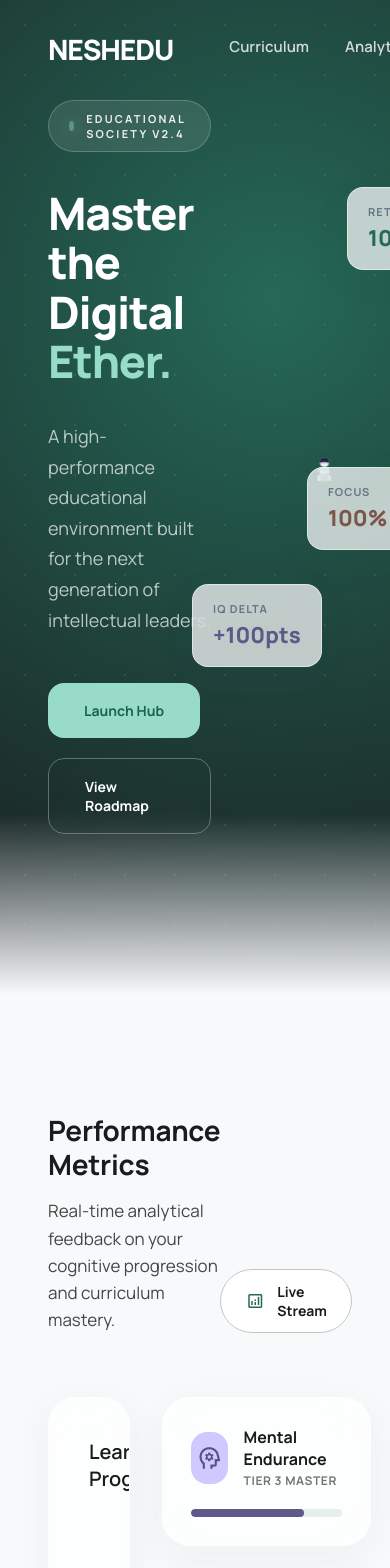
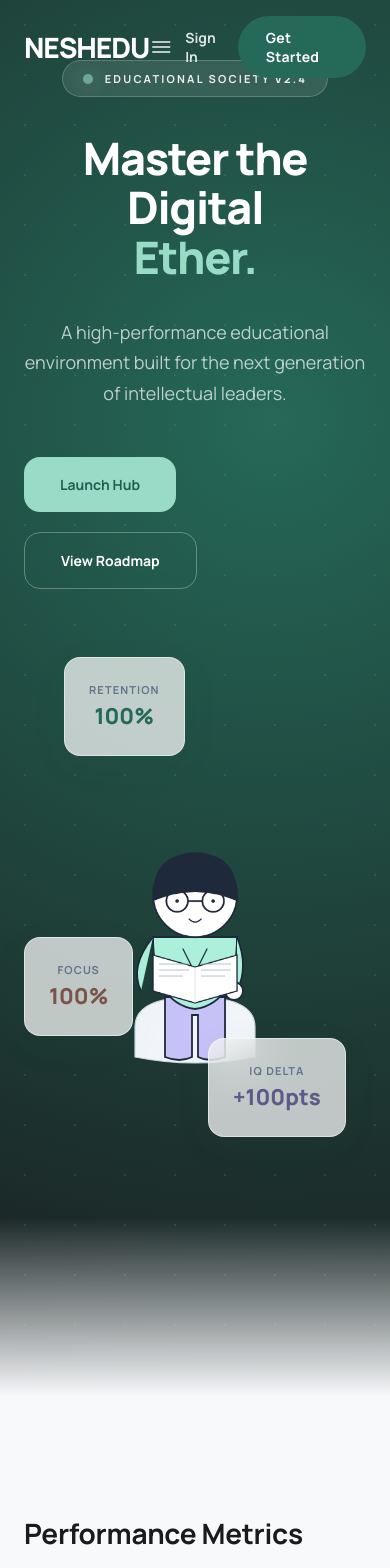
Before and after one commit to hasansyedamaan/nesh-edu, a React (Vite) app in the folder client/: page / in a window 390 px wide. Shown: the top 1568 px of the page. Built offline with nearby package versions, Linux system fonts and the light colour scheme.

Commit message:
Added responsiveness and back button.

```diff
--- a/client/src/components/CTASection.jsx
+++ b/client/src/components/CTASection.jsx
@@ -13,8 +13,8 @@ const CTASection = () => {
 
   return (
     <section ref={ref} style={{ maxWidth:1400, margin:'0 auto', padding:'80px 48px 120px' }}>
-      <div className="glass-card reveal-element" style={{ borderRadius:56, overflow:'hidden',
-        display:'grid', gridTemplateColumns:'1fr 1fr', boxShadow:'0 30px 80px rgba(28,98,81,0.10)' }}>
+      <div className="cta-grid reveal-element" style={{ borderRadius:32, overflow:'hidden',
+        boxShadow:'0 30px 80px rgba(28,98,81,0.10)' }}>
         <div style={{ padding:'80px 80px', display:'flex', flexDirection:'column', gap:36 }}>
           <h2 style={{ fontSize:'clamp(2.5rem,4vw,3.5rem)', fontWeight:800, letterSpacing:'-0.03em', lineHeight:1.1 }}>
             Ready to <br /><span style={{ color:'var(--primary)', fontStyle:'italic' }}>evolve?</span>
--- a/client/src/components/CurriculumGrid.jsx
+++ b/client/src/components/CurriculumGrid.jsx
@@ -47,7 +47,7 @@ const CurriculumGrid = () => {
           <h2 style={{ fontSize:'clamp(2rem,4vw,3rem)', fontWeight:800, letterSpacing:'-0.02em' }}>Curriculum Architecture</h2>
         </div>
 
-        <div style={{ display:'grid', gridTemplateColumns:'repeat(4,1fr)', gap:32 }}>
+        <div className="curriculum-grid">
           {modules.map(({ icon, title, desc, category }, i) => (
             <div key={title} className="glass-card tilt-card reveal-element"
               style={{ padding:40, borderRadius:40, cursor:'pointer', transition:'all 0.4s var(--reveal-ease)',
--- a/client/src/components/HeroSection.jsx
+++ b/client/src/components/HeroSection.jsx
@@ -43,8 +43,7 @@ const HeroSection = () => {
         position:'absolute', inset:0, opacity:0.12, pointerEvents:'none',
         backgroundImage:'radial-gradient(#98DBC6 1px, transparent 1px)', backgroundSize:'50px 50px' }} />
 
-      <div style={{ maxWidth:1400, width:'100%', display:'grid', gridTemplateColumns:'1fr 1fr',
-        alignItems:'center', gap:96, position:'relative', zIndex:10, paddingTop:100 }}>
+      <div className="hero-grid">
 
         <div className="reveal-element active" style={{ transitionDelay:'0.2s', display:'flex', flexDirection:'column', gap:36 }}>
           <div style={{ display:'inline-flex', alignItems:'center', gap:12, padding:'10px 20px',
--- a/client/src/components/MetricsSection.jsx
+++ b/client/src/components/MetricsSection.jsx
@@ -39,7 +39,7 @@ const MetricsSection = () => {
 
   return (
     <section ref={sectionRef} className="section-separator" style={{ maxWidth:1400, margin:'0 auto', padding:'120px 48px' }}>
-      <div style={{ display:'flex', justifyContent:'space-between', alignItems:'flex-end', marginBottom:64 }}>
+      <div className="metrics-header">
         <div className="reveal-element">
           <h2 className="text-headline-lg" style={{ marginBottom:16 }}>Performance Metrics</h2>
           <p style={{ color:'var(--on-surface-variant)', fontSize:17, maxWidth:480, lineHeight:1.6 }}>
@@ -56,7 +56,7 @@ const MetricsSection = () => {
         </div>
       </div>
 
-      <div style={{ display:'grid', gridTemplateColumns:'2fr 1fr', gap:32 }}>
+      <div className="metrics-grid">
         {/* Chart Card */}
         <div className="glass-card tilt-card reveal-element" style={{ borderRadius:28, padding:40, position:'relative', overflow:'hidden' }}
           onMouseMove={tiltCard} onMouseLeave={resetCard}>
@@ -85,7 +85,7 @@ const MetricsSection = () => {
                 fill="none" stroke="#256958" strokeLinecap="round" strokeWidth="3.5" />
             </svg>
           </div>
-          <div style={{ display:'grid', gridTemplateColumns:'1fr 1fr 1fr', gap:24,
+          <div className="metrics-stats-grid" style={{
             marginTop:36, borderTop:'1px solid var(--surface-variant)', paddingTop:28 }}>
             {[
               ['Peak Focus', peakRef, '0', '%'],
--- a/client/src/components/Navbar.jsx
+++ b/client/src/components/Navbar.jsx
@@ -8,6 +8,7 @@ const Navbar = () => {
   const location = useLocation();
   const [scrolled, setScrolled] = useState(false);
   const [dropdownOpen, setDropdownOpen] = useState(false);
+  const [mobileMenuOpen, setMobileMenuOpen] = useState(false);
 
   useEffect(() => {
     const onScroll = () => setScrolled(window.scrollY > 20);
@@ -35,16 +36,15 @@ const Navbar = () => {
       boxShadow: scrolled ? '0 4px 30px rgba(28,98,81,0.06)' : 'none',
       transition: 'all 0.4s cubic-bezier(0.16,1,0.3,1)'
     }}>
-      <nav style={{ display:'flex', alignItems:'center', justifyContent:'space-between',
-        padding:'18px 48px', maxWidth:1400, margin:'0 auto' }}>
+      <nav className="responsive-nav">
         {/* Logo */}
-        <div style={{ display:'flex', alignItems:'center', gap: 56 }}>
+        <div className="nav-links-container">
           <Link to="/" style={{ fontSize:28, fontWeight:800, letterSpacing:'-0.04em',
             color: isLanding && !scrolled ? 'white' : 'var(--on-surface)' }}>
             NESHEDU
           </Link>
-          <div style={{ display:'flex', gap:36 }} className="nav-links">
-            {[['Curriculum', '/curriculum'], ['Analytics', '/analytics'], ['Mentors', '/mentors'], ['Library', '/library']].map(([label, href]) => {
+          <div className={`nav-links ${mobileMenuOpen ? 'mobile-open' : ''}`}>
+            {[['Home', '/'], ['Curriculum', '/curriculum'], ['Analytics', '/analytics'], ['Mentors', '/mentors'], ['Library', '/library']].map(([label, href]) => {
               const disabled = ['/analytics', '/library'].includes(href);
               return (
                 <Link key={label} to={disabled ? '/welcome' : href} style={{
@@ -63,7 +63,12 @@ const Navbar = () => {
         </div>
 
         {/* Actions */}
-        <div style={{ display:'flex', alignItems:'center', gap:20 }}>
+        <div className="nav-actions">
+          <button className="mobile-menu-btn material-symbols-outlined"
+            style={{ color: isLanding && !scrolled ? 'rgba(255,255,255,0.7)' : 'var(--on-surface)' }}
+            onClick={() => setMobileMenuOpen(!mobileMenuOpen)}>
+            {mobileMenuOpen ? 'close' : 'menu'}
+          </button>
           {user ? (
             <>
               <span className="material-symbols-outlined"
--- a/client/src/index.css
+++ b/client/src/index.css
@@ -442,3 +442,155 @@ input, textarea, select { font-family: inherit; }
 }
 .course-card:hover { transform: translateY(-6px); box-shadow: 0 20px 50px rgba(28,98,81,0.10); }
 .course-thumbnail { width:100%; aspect-ratio:16/9; object-fit:cover; background:var(--primary-container); }
+
+/* ── Responsive Layout Utilities ────────────────────────────── */
+.responsive-nav {
+  display: flex;
+  align-items: center;
+  justify-content: space-between;
+  padding: 18px 48px;
+  max-width: 1400px;
+  margin: 0 auto;
+}
+
+.nav-links-container {
+  display: flex;
+  align-items: center;
+  gap: 56px;
+}
+
+.nav-links {
+  display: flex;
+  gap: 36px;
+}
+
+.nav-actions {
+  display: flex;
+  align-items: center;
+  gap: 20px;
+}
+
+.hero-grid {
+  max-width: 1400px;
+  width: 100%;
+  display: grid;
+  grid-template-columns: 1fr 1fr;
+  align-items: center;
+  gap: 96px;
+  position: relative;
+  z-index: 10;
+  padding-top: 100px;
+}
+
+.metrics-grid {
+  display: grid;
+  grid-template-columns: 2fr 1fr;
+  gap: 32px;
+}
+
+.metrics-stats-grid {
+  display: grid;
+  grid-template-columns: 1fr 1fr 1fr;
+  gap: 24px;
+}
+
+.curriculum-grid {
+  display: grid;
+  grid-template-columns: repeat(4, 1fr);
+  gap: 32px;
+}
+
+.cta-grid {
+  display: grid;
+  grid-template-columns: 1fr 1fr;
+}
+
+.metrics-header {
+  display: flex;
+  justify-content: space-between;
+  align-items: flex-end;
+  margin-bottom: 64px;
+}
+
+.mobile-menu-btn {
+  display: none;
+  background: none;
+  border: none;
+  color: var(--on-surface);
+  cursor: pointer;
+}
+
+@media (max-width: 1024px) {
+  .hero-grid {
+    grid-template-columns: 1fr;
+    gap: 48px;
+    padding-top: 60px;
+    text-align: center;
+  }
+  .hero-grid > div:first-child {
+    align-items: center;
+  }
+  .metrics-grid {
+    grid-template-columns: 1fr;
+  }
+  .metrics-header {
+    flex-direction: column;
+    align-items: flex-start;
+    gap: 24px;
+  }
+  .curriculum-grid {
+    grid-template-columns: repeat(2, 1fr);
+  }
+  .cta-grid {
+    grid-template-columns: 1fr;
+  }
+}
+
+@media (max-width: 768px) {
+  .responsive-nav {
+    padding: 16px 24px;
+  }
+  .nav-links {
+    display: none; /* Hide links on mobile */
+  }
+  .nav-links.mobile-open {
+    display: flex;
+    flex-direction: column;
+    position: absolute;
+    top: 70px;
+    left: 0;
+    right: 0;
+    background: var(--surface);
+    padding: 24px;
+    border-bottom: 1px solid var(--outline-variant);
+    box-shadow: 0 10px 20px rgba(0,0,0,0.05);
+  }
+  .nav-links-container {
+    gap: 20px;
+  }
+  .nav-actions {
+    gap: 12px;
+  }
+  .mobile-menu-btn {
+    display: block;
+  }
+  section {
+    padding-left: 24px !important;
+    padding-right: 24px !important;
+  }
+  .text-display {
+    font-size: 2.5rem !important;
+  }
+  .glass-card {
+    padding: 24px !important;
+  }
+  .parallax-layer svg {
+    max-height: 300px;
+  }
+  .curriculum-grid {
+    grid-template-columns: 1fr;
+  }
+  .metrics-stats-grid {
+    grid-template-columns: 1fr;
+  }
+}
```
Also changed, not shown: 1 other file (tests, documents, lock files or other folders).
